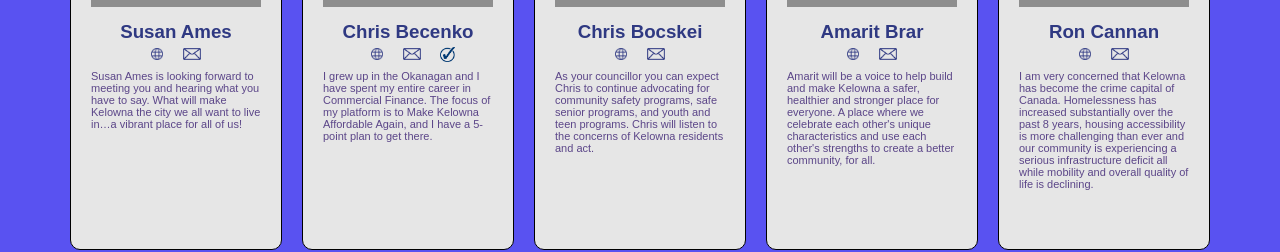
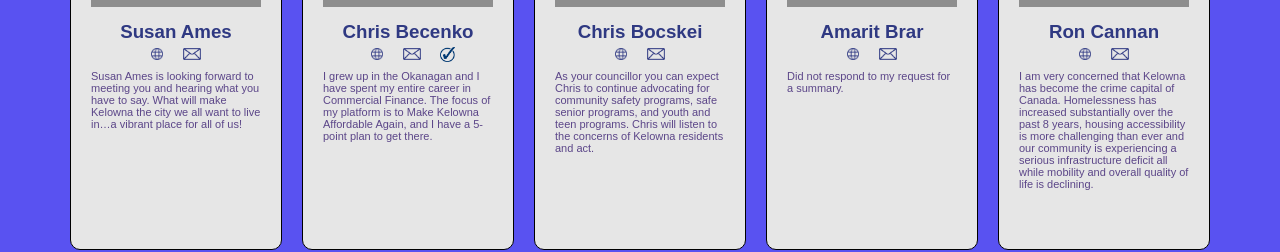
Before and after one commit to ianjojo/kelowna-election-2022, a React (Create React App) app: page /council in a window 1280 px wide. Shown: the part 449-701 px from the top of the page. Built offline with nearby package versions, Linux system fonts and the light colour scheme; grey boxes are pictures that could not be loaded; a web font is replaced by a local one.

Commit message:
removed amarit

```diff
--- a/src/data/council.js
+++ b/src/data/council.js
@@ -30,8 +30,7 @@ export const council = [
     email: "amaritforkelowna@gmail.com",
     website: "https://msha.ke/amaritbrar/",
     image: "https://www.kelowna.ca/sites/files/1/images/ab.jpg",
-    blurb:
-      "Amarit will be a voice to help build and make Kelowna a safer, healthier and stronger place for everyone. A place where we celebrate each other's unique characteristics and use each other's strengths to create a better community, for all.",
+    blurb: "",
   },
   {
     name: "Ron Cannan",
```
